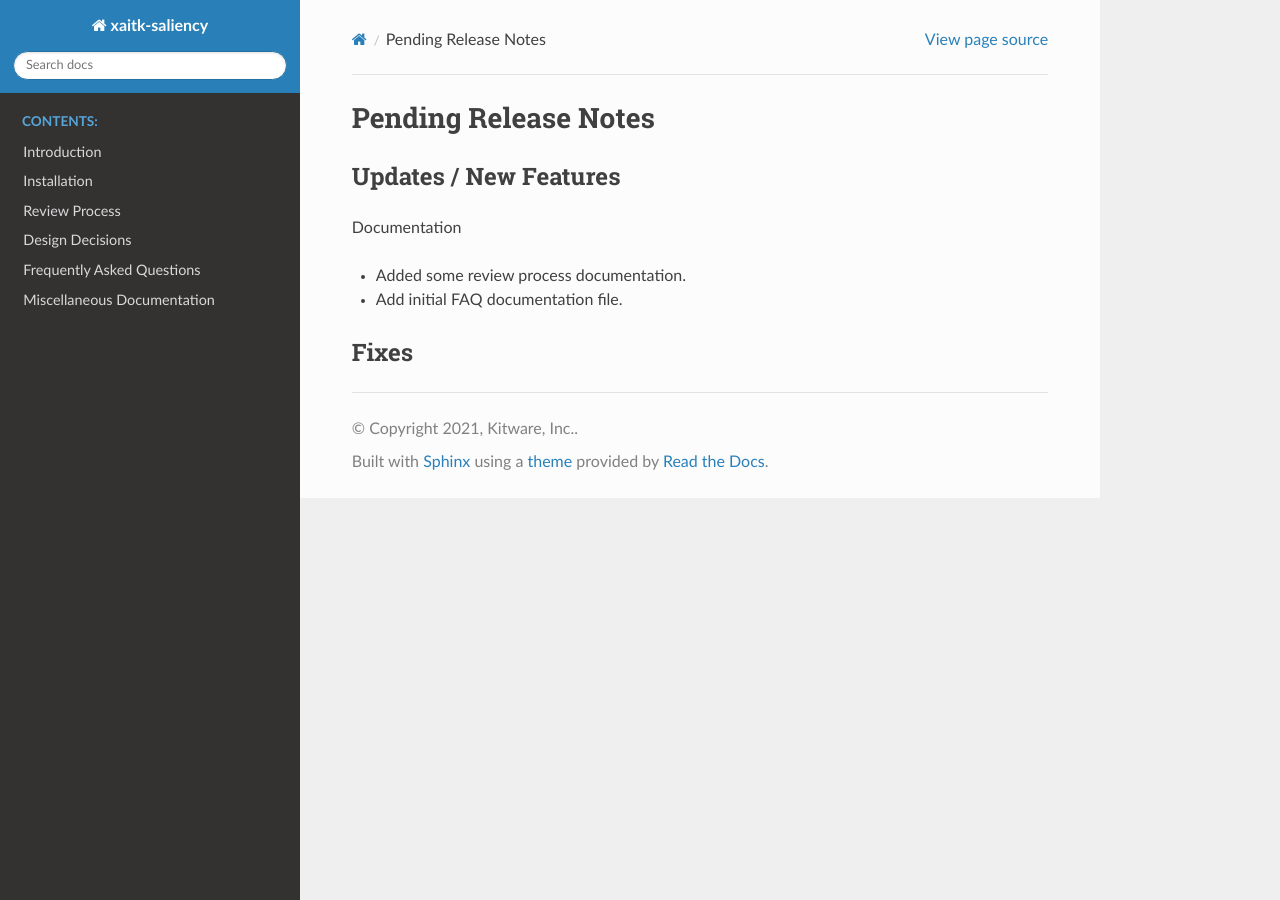
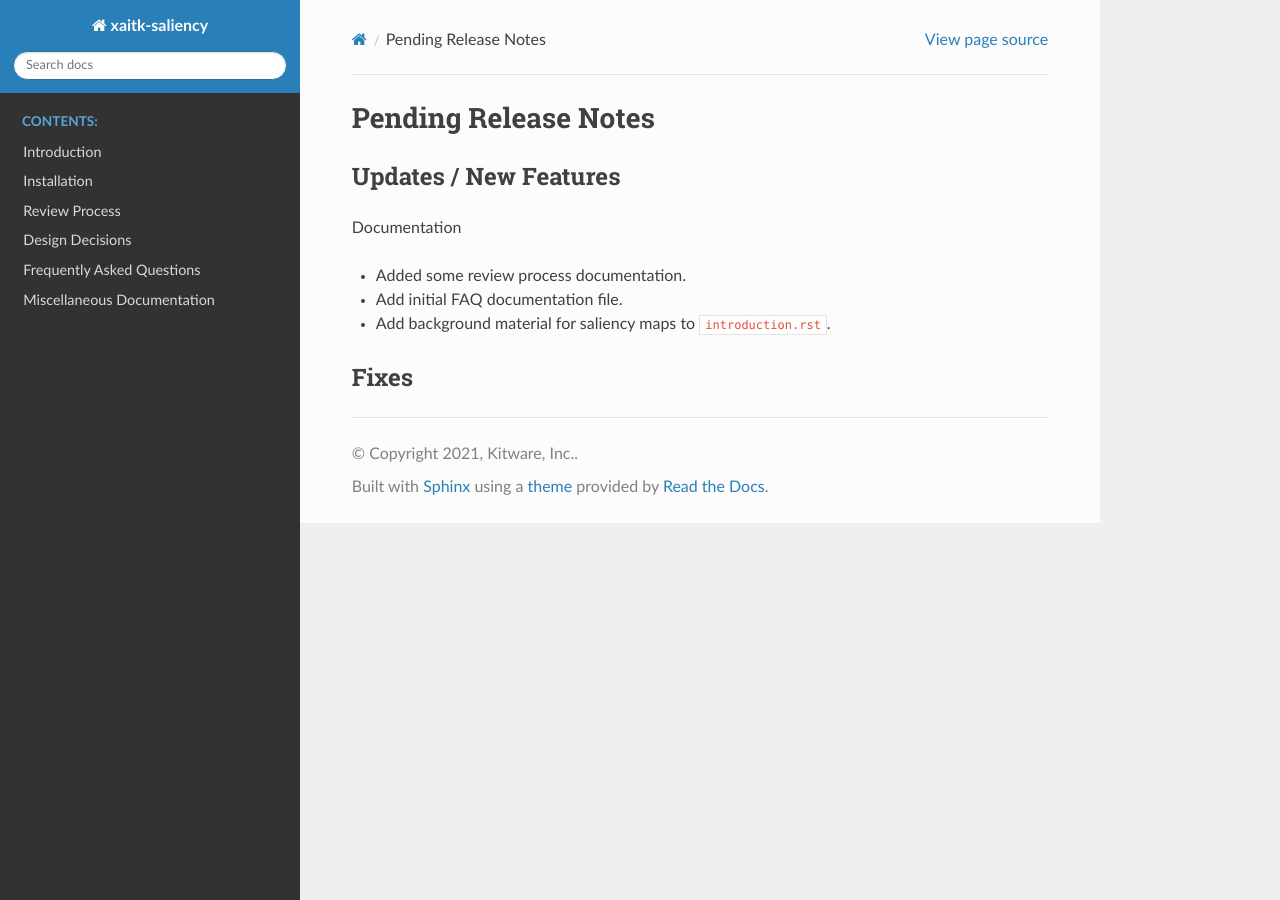
Before and after one commit to XAITK/xaitk-saliency, a Sphinx documentation site: the page built from docs/release_notes/pending_release.rst, in a window 1280 px wide. Built offline with Sphinx 7.4.7 and the Read the Docs theme 2.0.0, drawn with Linux system fonts in a browser that asks for light colours; pages that are not in the unit, such as notebooks, are missing from menus.

Commit message:
update release notes

```diff
--- a/docs/release_notes/pending_release.rst
+++ b/docs/release_notes/pending_release.rst
@@ -11,6 +11,8 @@ Documentation
 
 * Add initial FAQ documentation file.
 
+* Add background material for saliency maps to ``introduction.rst``.
+
 
 Fixes
 -----
```
